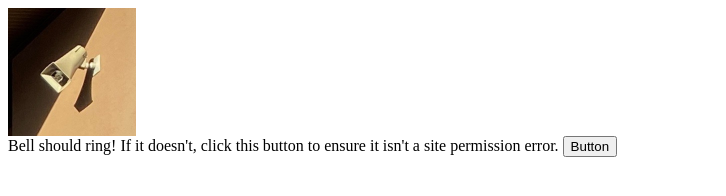
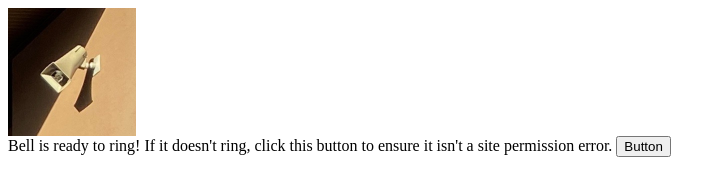
Before and after one commit to mg27713/gunn-bell, a plain HTML site: page index.html in a window 1280 px wide. Shown: the whole page, without its empty margins (0-726 px from the left). Drawn offline with Linux system fonts and the light colour scheme.

Commit message:
Update the description.

```diff
--- a/index.html
+++ b/index.html
@@ -13,7 +13,7 @@
 		<img src="bell.png">
 
 		<div>
-			Bell should ring! If it doesn't, click this button to ensure it isn't a site permission error.
+			Bell is ready to ring! If it doesn't ring, click this button to ensure it isn't a site permission error.
 			<button>Button</button> <!-- Firefox requires interaction before playing sound, interaction comes from this button -->
 
 			<audio id="bell-sound" src="bell.mp3"></audio>
```
